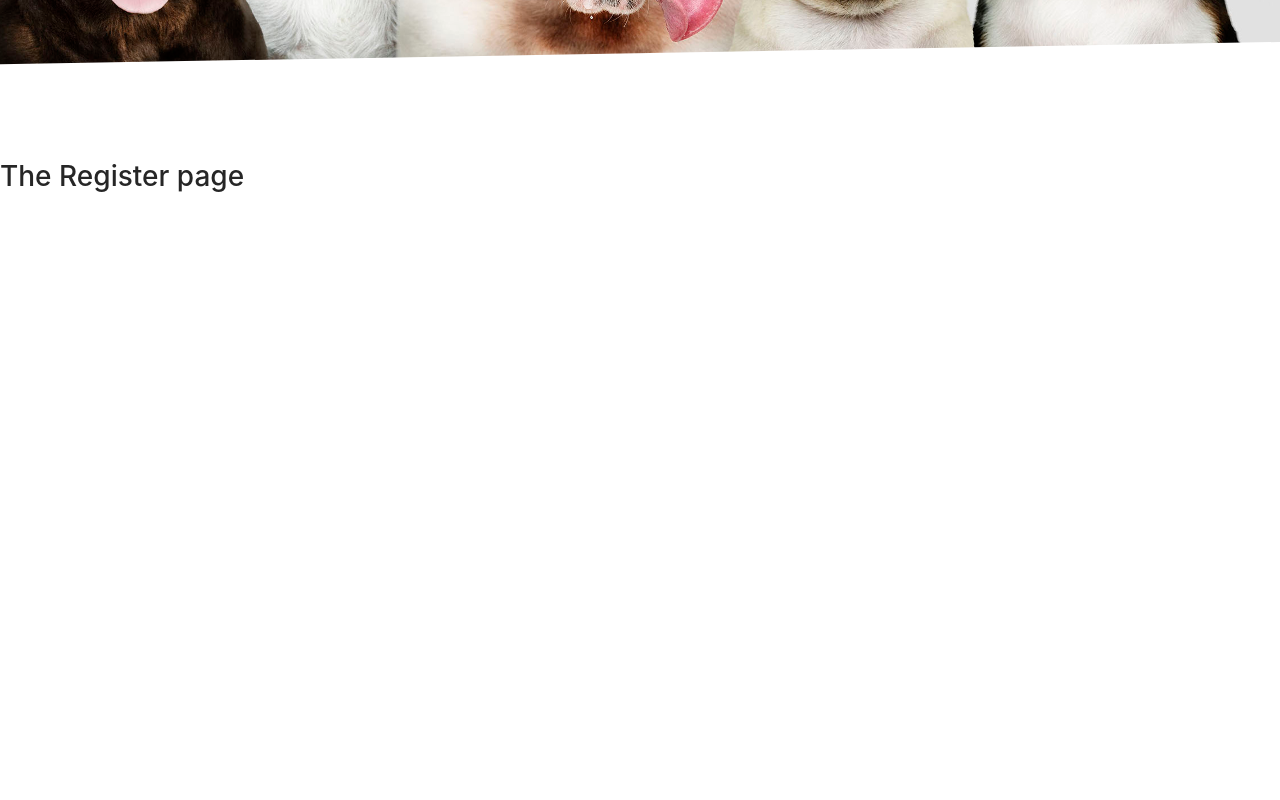
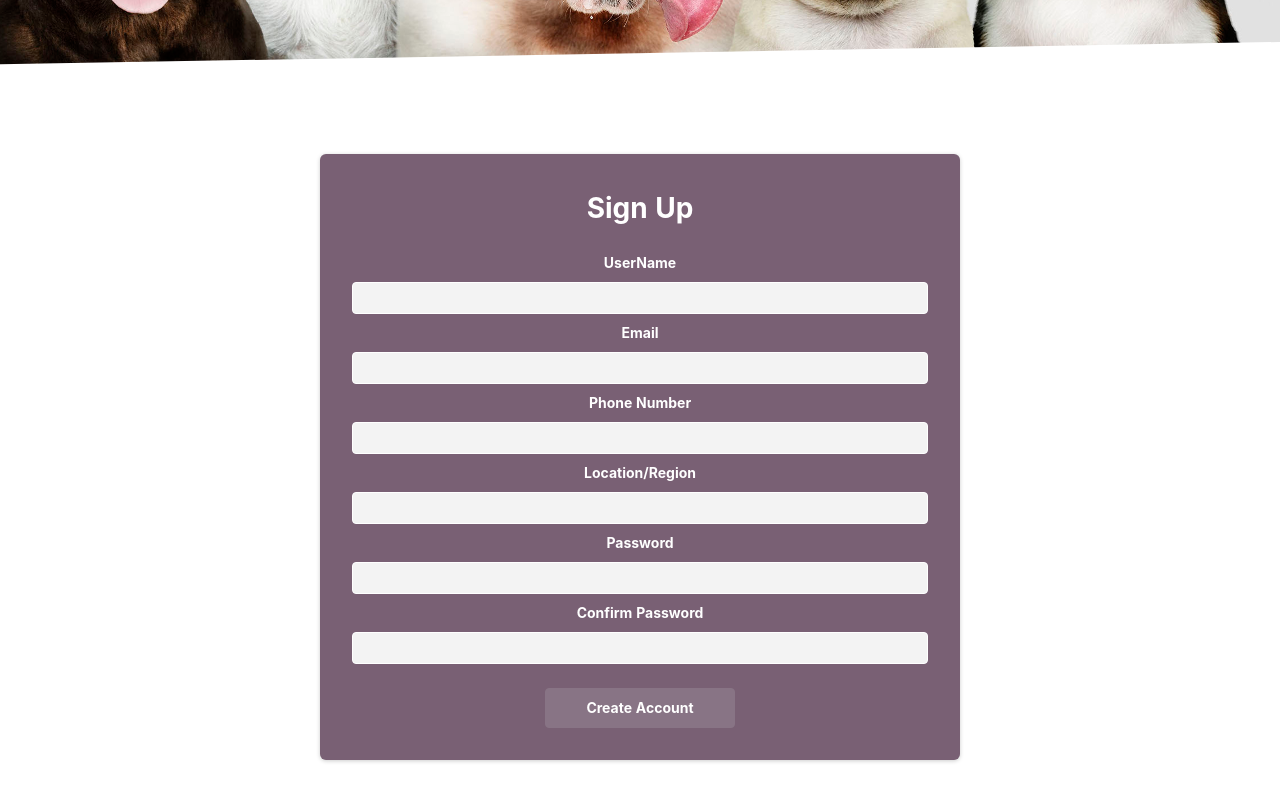
Before and after one commit to JasonLengUSC/Pet-Parent-Pro, a React (Create React App) app: page /register in a window 1280 px wide. Shown: the part 476-1276 px from the top of the page. Before the commit the page ends 800 px from the top, so only its background shows below. Built offline with nearby package versions, Linux system fonts and the light colour scheme.

Commit message:
PPP-19:feature Styled Registration form implemented.

```diff
--- a/src/pages/HeaderPages/Register.js
+++ b/src/pages/HeaderPages/Register.js
@@ -1,11 +1,124 @@
-import React from "react";
+import { useState } from "react";
+
+import { SignUpSec, InputDiv, SubmitButton, BlankDiv } from "./RegisterStyles";
 
 const Register = () => {
-    return (
-        <>
-            <h1>The Register page</h1>
-        </>
-    );
+  const [username, setUsername] = useState("");
+  const [email, setEmail] = useState("");
+  const [phoneNum, setPhoneNum] = useState("");
+  const [location, setLocation] = useState("");
+  const [password, setPassword] = useState("");
+  const [confirmedPassword, setConfirmedPassword] = useState("");
+
+  const changeUsernameHandler = (event) => {
+    setUsername(event.target.value);
+  };
+  const changeEmailHandler = (event) => {
+    setEmail(event.target.value);
+  };
+  const changePhoneNumHandler = (event) => {
+    setPhoneNum(event.target.value);
+  };
+  const changeLocationHandler = (event) => {
+    setLocation(event.target.value);
+  };
+  const changePasswordHandler = (event) => {
+    setPassword(event.target.value);
+  };
+  const changeConfirmedPasswordHandler = (event) => {
+    setConfirmedPassword(event.target.value);
+  };
+
+  const submitHandler = (event) => {
+    event.preventDefault();
+    const formData = {
+      username,
+      email,
+      phoneNum,
+      location,
+      password,
+      confirmedPassword,
+    };
+    console.log(password);
+    console.log(confirmedPassword);
+
+    const userNameMaxLength = 8;
+
+    if (password === confirmedPassword && username.length < userNameMaxLength) {
+      console.log("Submitted data: ");
+      console.log(formData);
+    } else if (password !== confirmedPassword && username.length < userNameMaxLength) {
+      console.log("Passwords don't match.");
+    } else if (password === confirmedPassword && username.length >= userNameMaxLength) {
+      console.log("Invalid username.");
+    } else if (password !== confirmedPassword && username.length >= userNameMaxLength) {
+      console.log("Invalid username & password.");
+    }
+  };
+
+  return (
+    <>
+      <SignUpSec>
+        <h1>Sign Up</h1>
+        <InputDiv>
+          <label htmlFor="username">UserName</label>
+          <input
+            type="username"
+            id="username"
+            required
+            onChange={changeUsernameHandler}
+          />
+        </InputDiv>
+        <InputDiv>
+          <label htmlFor="email">Email</label>
+          <input
+            type="email"
+            id="email"
+            required
+            onChange={changeEmailHandler}
+          />
+        </InputDiv>
+        <InputDiv>
+          <label htmlFor="phoneNumber">Phone Number</label>
+          <input
+            type="phoneNumber"
+            id="phoneNumber"
+            required
+            onChange={changePhoneNumHandler}
+          />
+        </InputDiv>
+        <InputDiv>
+          <label htmlFor="location">Location/Region</label>
+          <input
+            type="location"
+            id="location"
+            required
+            onChange={changeLocationHandler}
+          />
+        </InputDiv>
+        <InputDiv>
+          <label htmlFor="password">Password</label>
+          <input
+            type="password"
+            id="password"
+            required
+            onChange={changePasswordHandler}
+          />
+        </InputDiv>
+        <InputDiv>
+          <label htmlFor="confirmedPassword">Confirm Password</label>
+          <input
+            type="password"
+            id="confirmedPassword"
+            required
+            onChange={changeConfirmedPasswordHandler}
+          />
+        </InputDiv>
+        <SubmitButton onClick={submitHandler}>Create Account</SubmitButton>
+      </SignUpSec>
+      <BlankDiv />
+    </>
+  );
 };
 
 export default Register;
--- /dev/null
+++ b/src/pages/HeaderPages/RegisterStyles.js
@@ -0,0 +1,61 @@
+import styled from "styled-components";
+
+const SignUpSec = styled.section`
+  margin: auto;
+  width: 100%;
+  max-width: 40rem;
+  border-radius: 6px;
+  background-color: #796074;
+  box-shadow: 0 1px 4px rgba(0, 0, 0, 0.2);
+  padding: 2rem;
+  text-align: center;
+  & h1 {
+    text-align: center;
+    color: white;
+    font-weight: bold;
+    margin-bottom: 0.8em;
+    font-size: 28px;
+  }
+`;
+
+const InputDiv = styled.div`
+  margin-bottom: 0.5rem;
+  & label {
+    display: block;
+    color: white;
+    font-weight: bold;
+    margin-bottom: 0.5rem;
+  }
+  & input {
+    font: inherit;
+    background-color: #f3f3f3;
+    color: #695265;
+    border-radius: 4px;
+    border: 1px solid white;
+    width: 100%;
+    text-align: left;
+    padding: 0.25rem;
+  }
+`;
+
+const SubmitButton = styled.button`
+  cursor: pointer;
+  font: inherit;
+  font-weight: bold;
+  color: white;
+  background-color: #887485;
+  border: 1px solid #887485;
+  border-radius: 4px;
+  padding: 0.5rem 2.5rem;
+  margin-top: 1rem;
+  & hover {
+    background-color: #695265;
+    border-color: #695265;
+  }
+`;
+
+const BlankDiv = styled.div`
+  height: 100px;
+`;
+
+export { SignUpSec, InputDiv, SubmitButton, BlankDiv };
```
